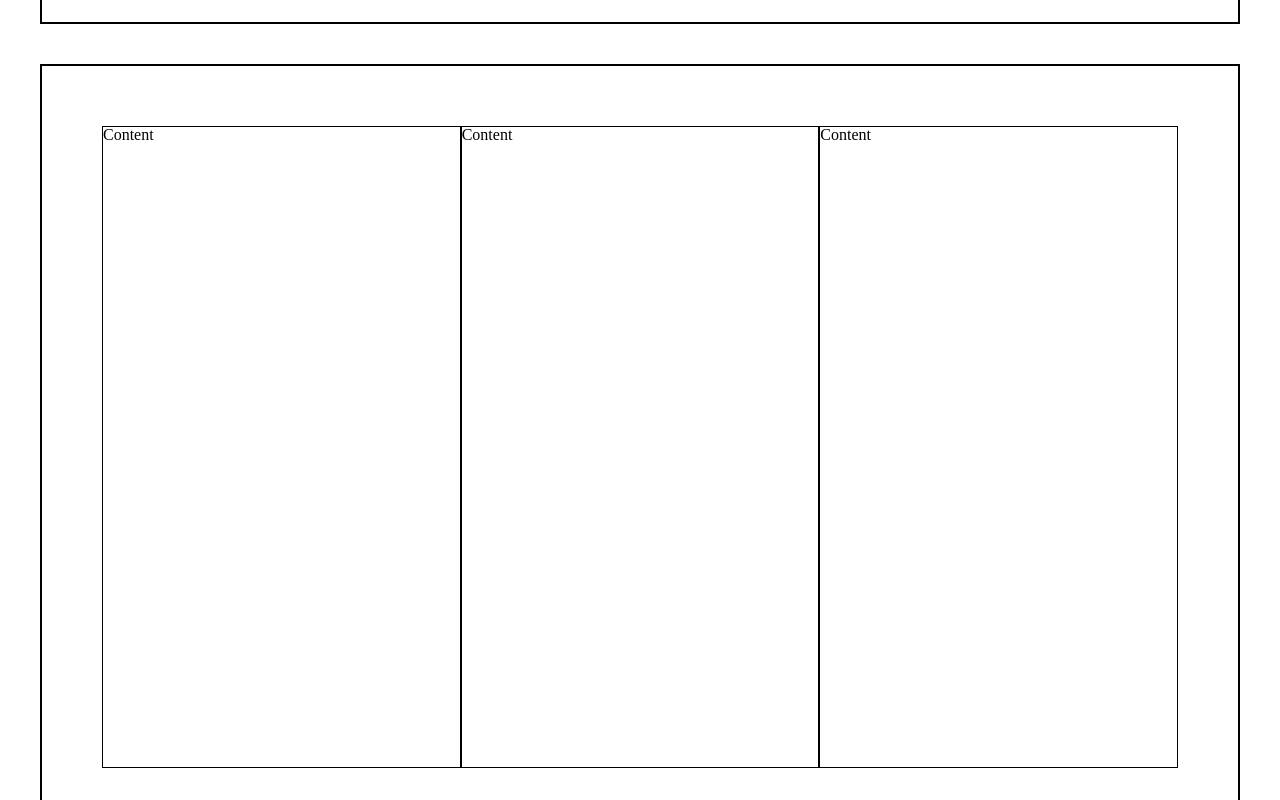
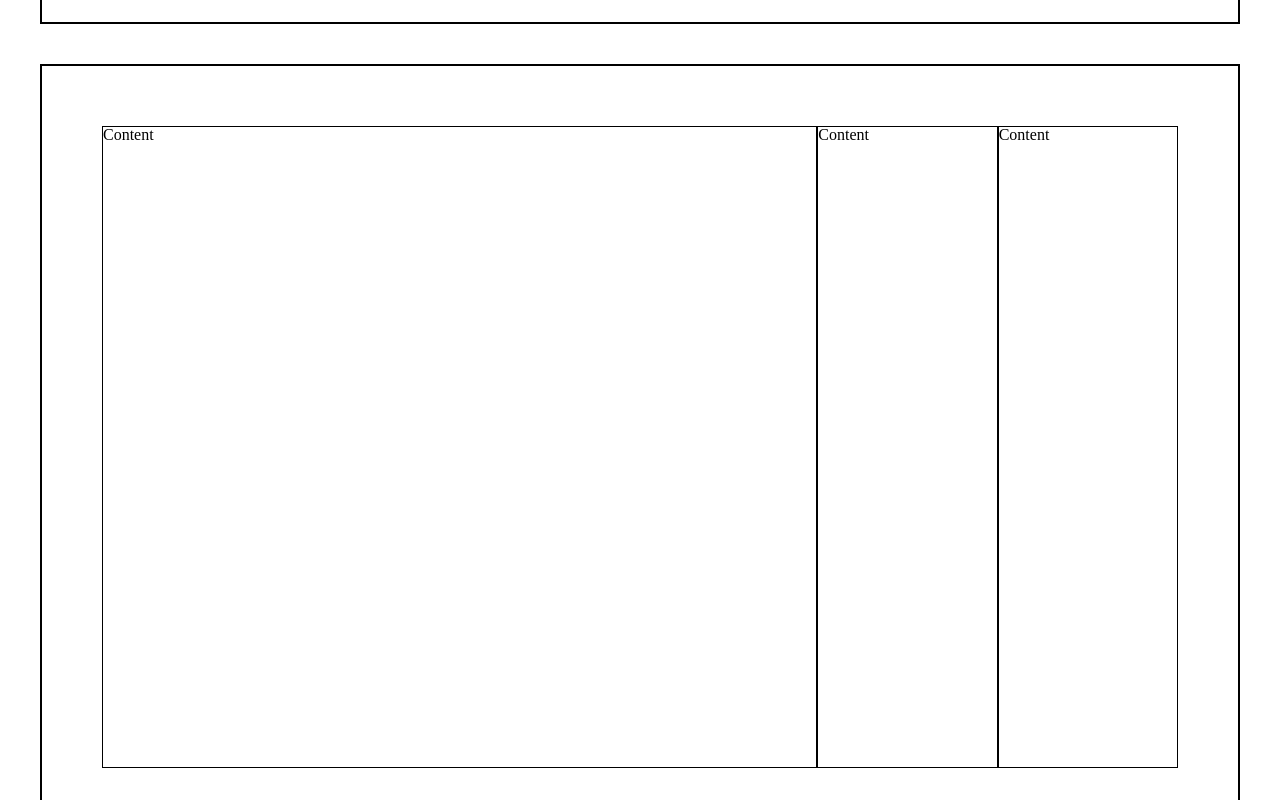
Before and after one commit to Oprea-Sava/SkillBuddy, a React (Vite) app: page / in a window 1280 px wide. Shown: the part 1020-1820 px from the top of the page. Built offline with nearby package versions, Linux system fonts and the light colour scheme.

Commit message:
Fixed feature card closing

```diff
--- a/src/landingPageComponents/featureCard.jsx
+++ b/src/landingPageComponents/featureCard.jsx
@@ -1,17 +1,13 @@
 import React, { useRef, useEffect } from "react";
-const featuresContainer = document.querySelector(".featuresContainer");
 
 
-function useOutsideAlerter(ref) {
+/*function useOutsideAlerter(ref) {
     useEffect(() => {
         function handleClickOutside(event) {
             if (ref.current && !ref.current.contains(event.target)) {
-                {ref.current.style.flex = "1";}
+                detects click outside ref
             }
-            else
-            {
-                {ref.current.style.flex = "4";}
-            }
+
         }
 
         document.addEventListener("mousedown", handleClickOutside);
@@ -19,19 +15,17 @@ function useOutsideAlerter(ref) {
             document.removeEventListener("mousedown", handleClickOutside);
         };
     }, [ref]);
-}
+}*/
 
-export default function FeatureCard() {
-    const wrapperRef = useRef(null);
-    useOutsideAlerter(wrapperRef);
+export default function FeatureCard({isActive, onShow}) {
     const styles = {
         feature:{
-            flex: 1
+            flex: isActive ? 4 : 1
         }
     };
 
     return (
-        <div ref={wrapperRef} className="feature" style={styles.feature}>
+        <div className="feature" style={styles.feature} onClick={onShow}>
             <div className="featureContent">Content</div>
         </div>
     );
--- a/src/landingPageComponents/features.jsx
+++ b/src/landingPageComponents/features.jsx
@@ -3,13 +3,13 @@ import FeatureCard from "./featureCard"
 import { useState } from "react"
 
 function Features () {
-    const [click, handleClick] = useState(false);
+    const [active, setActive] = useState(0);
 
     return (
         <div id="featuresContainer">
-            <FeatureCard />
-            <FeatureCard />
-            <FeatureCard />
+            <FeatureCard isActive = {active == 0} onShow = {()=>setActive(0)}/>
+            <FeatureCard isActive = {active == 1} onShow = {()=>setActive(1)}/>
+            <FeatureCard isActive = {active == 2} onShow = {()=>setActive(2)}/>
         </div>
     )
 }
```
